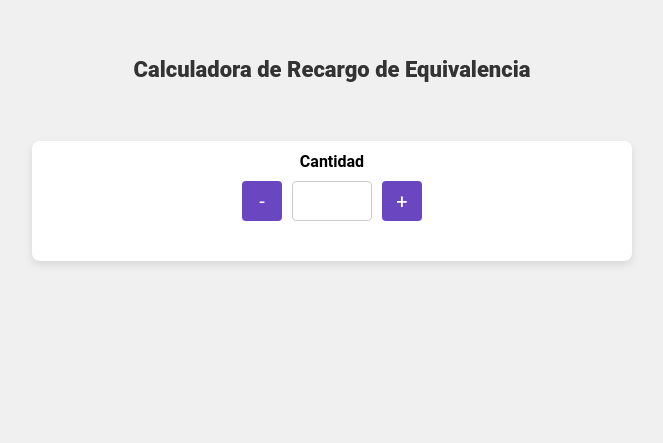
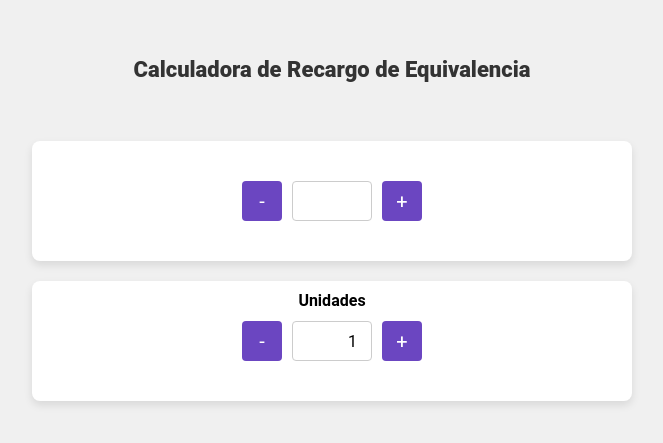
Before and after one commit to lujanbenita/carl-iker, a Next.js app: page /calculadora in a window 1280 px wide. Shown: the part 103-546 px from the top of the page, without its empty margins (308-971 px from the left). Built offline with nearby package versions, Linux system fonts and the light colour scheme.

Commit message:
add quantity input

```diff
--- a/pages/calculadora.js
+++ b/pages/calculadora.js
@@ -14,6 +14,7 @@ const copyToClipboard = value => {
 const Calculadora = () => {
 	const [amount, setAmount] = useState(null);
 	const [result, setResult] = useState(null);
+	const [quantity, setQuantity] = useState(1);
 
 	useEffect(() => {
 		const amountValue = parseFloat(amount);
@@ -53,10 +54,27 @@ const Calculadora = () => {
 		});
 	};
 
+	const increase = () => {
+		setQuantity(prev => (prev !== null ? parseFloat(prev) + 1 : 1));
+	};
+
+	const decrease = () => {
+		setQuantity(prev => {
+			const newValue = prev !== null ? parseFloat(prev) - 1 : 0;
+			return newValue > 0 ? newValue : null;
+		});
+	};
+
 	const handleChange = e => {
 		const value = e.target.value;
 		setAmount(value === "" ? null : parseFloat(value));
 		copyToClipboard(value === "" ? 0 : parseFloat(value));
+	};
+
+	const handleQuantity = e => {
+		const value = e.target.value;
+		console.log("value", value);
+		setQuantity(value === "" ? null : parseFloat(value));
 	};
 
 	return (
@@ -108,6 +126,50 @@ const Calculadora = () => {
 						</div>
 					)}
 				</div>
+
+				<div className="results">
+					<p className="quantity-text">Unidades</p>
+					{result && (
+						<div className="result-with-iva result">
+							<div className="result-container">
+								<h3>Precio SIN IVA:</h3>
+								<p>IVA: {(result.IVA * quantity).toFixed(2)} €</p>
+								<p>RE: {(result.recargoEquivalenciaSinIVA * quantity).toFixed(2)} €</p>
+							</div>
+							<p className="total">
+								Total: <span className="total-price"> {(quantity * result.totalSinIVA).toFixed(2)} €</span>
+							</p>
+						</div>
+					)}
+					<div className="input-container">
+						<button className="quantity-btn" onClick={decrease}>
+							-
+						</button>
+						<input
+							type="number"
+							className="quantity-input"
+							min="0"
+							step="1"
+							value={quantity || ""}
+							onChange={handleQuantity}
+						/>
+						<button className="quantity-btn" onClick={increase}>
+							+
+						</button>
+					</div>
+
+					{result && (
+						<div className="result-without-iva result">
+							<div className="result-container">
+								<h3>Precio CON IVA:</h3>
+								<p>RE: {(result.recargoEquivalenciaConIVA * quantity).toFixed(2)} €</p>
+							</div>
+							<p className="total">
+								Total: <span className="total-price"> {(result.totalConIVA * quantity).toFixed(2)} €</span>
+							</p>
+						</div>
+					)}
+				</div>
 			</div>
 		</main>
 	);
--- a/styles/index.scss
+++ b/styles/index.scss
@@ -234,6 +234,7 @@ button {
 }
 
 .results {
+	position: relative;
 	display: flex;
 	min-width: 600px;
 	padding: 20px;
@@ -345,3 +346,11 @@ button {
 	font-weight: 600;
 	color: #6200ea;
 }
+
+.quantity-text {
+	position: absolute;
+	top: 10px;
+	right: 0;
+	left: 0;
+	font-weight: 600;
+}
```
